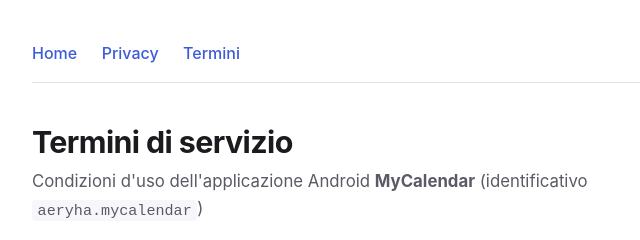
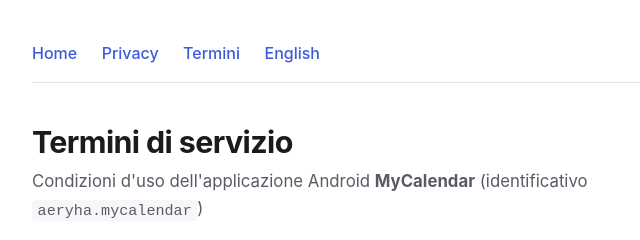
Before and after one commit to Aeryha/mycalendar-sito, a plain HTML site: page termini.html in a window 1280 px wide. Shown: the top 240 px of the page, 260-900 px from the left. Drawn offline with Linux system fonts and the light colour scheme.

Commit message:
Aggiorna termini.html: collegamento alla versione inglese

```diff
--- a/termini.html
+++ b/termini.html
@@ -13,6 +13,7 @@
   <a href="index.html">Home</a>
   <a href="privacy.html">Privacy</a>
   <a href="termini.html">Termini</a>
+  <a href="terms-en.html">English</a>
 </nav>
 
 <h1>Termini di servizio</h1>
```
